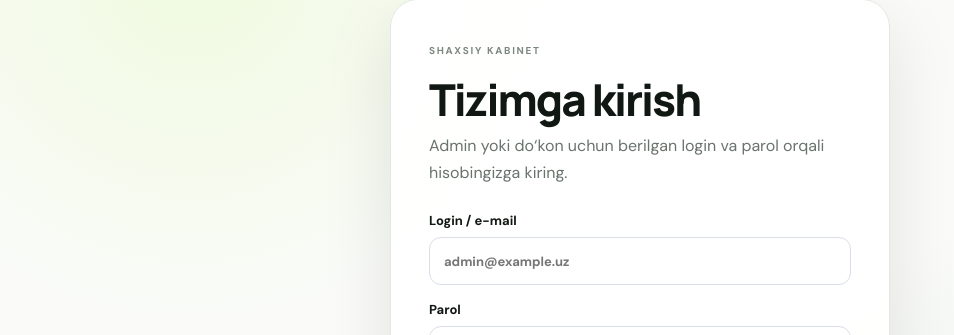
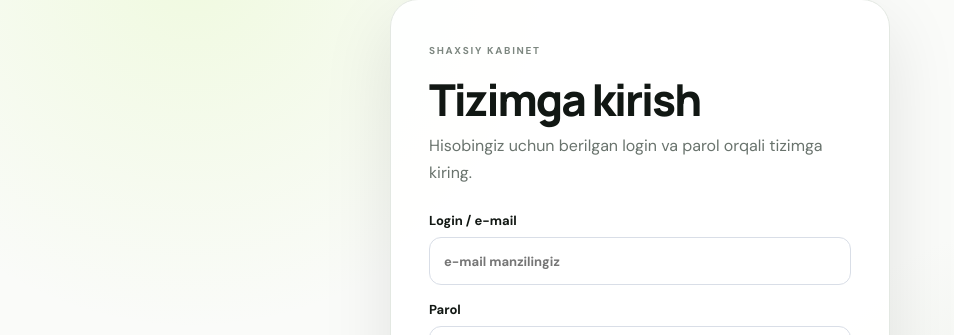
Before and after one commit to Fentoph-Company/garantiya, a Next.js app: page /login in a window 1280 px wide. Shown: the part 116-451 px from the top of the page, without its empty margins (0-954 px from the left). Built offline with nearby package versions, Linux system fonts and the light colour scheme; no server answers.

Commit message:
ui: make login page role-neutral and hide admin-specific wording

```diff
--- a/app/login/page.tsx
+++ b/app/login/page.tsx
@@ -53,8 +53,7 @@ export default function Login() {
           <div className="eyebrow">SHAXSIY KABINET</div>
           <h1>Tizimga kirish</h1>
           <p>
-            Admin yoki do‘kon uchun berilgan login va parol orqali
-            hisobingizga kiring.
+            Hisobingiz uchun berilgan login va parol orqali tizimga kiring.
           </p>
 
           <div className="login-fields">
@@ -66,7 +65,7 @@ export default function Login() {
                 autoComplete="username"
                 value={email}
                 onChange={(e) => setEmail(e.target.value)}
-                placeholder="admin@example.uz"
+                placeholder="e-mail manzilingiz"
               />
             </label>
 
```
